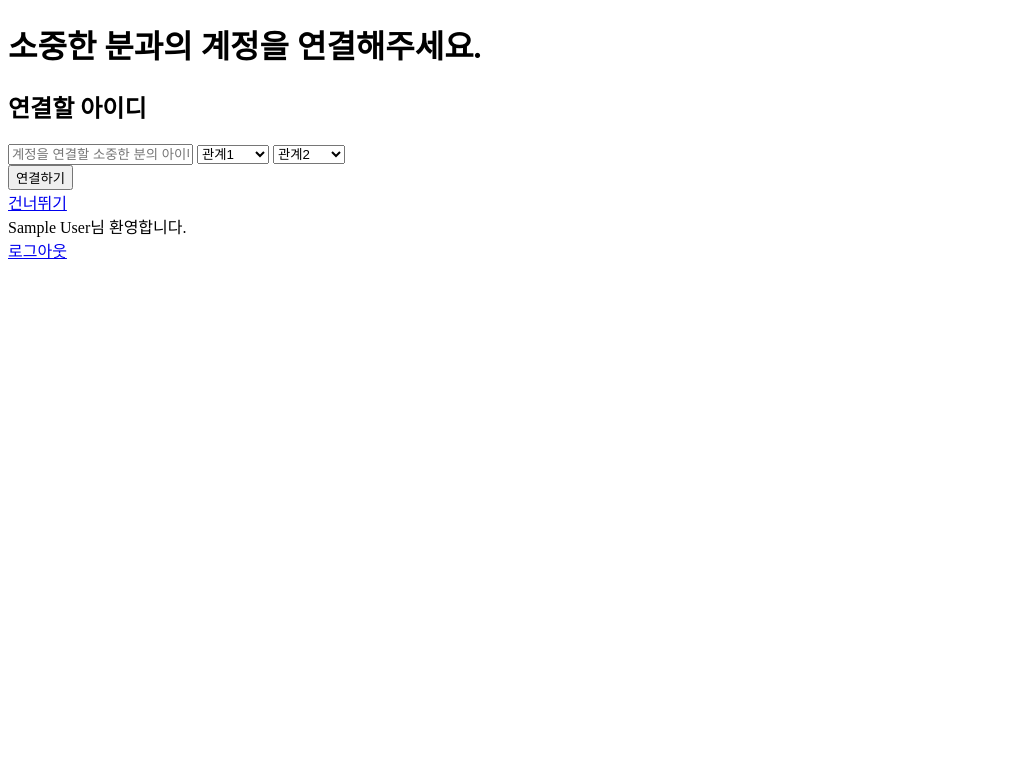
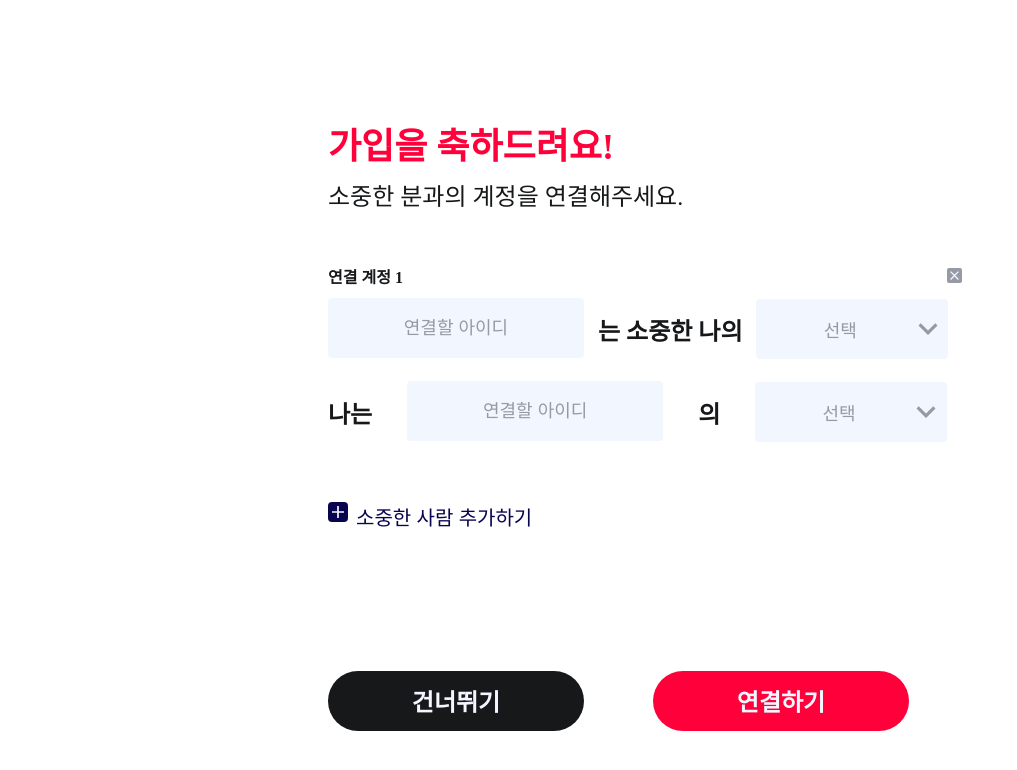
Before and after one commit to Munanhada/Backend, a Django app: page /accounts/accountConnection/ in a window 1280 px wide. Shown: the top 770 px of the page, without its empty margins (0-1017 px from the left). Run offline with Django 4.2, Linux system fonts and the light colour scheme; the visitor is signed in with stand-in values (Sample User, id 1).

Commit message:
accountConnection 페이지(계정 연결) css 파일 수정 필요

```diff
--- a/MOONAN/accounts/views.py
+++ b/MOONAN/accounts/views.py
@@ -128,8 +128,7 @@ def send_connection_request(request):
                 # 필요한 후속 처리 (예: 연결 완료 메시지 표시)
                 return redirect('main')  # 또는 적절한 리다이렉트 경로 설정
     else:
-        # return render(request, 'accounts/accountConnection.html')
-        return render (request, 'connection.html')
+        return render(request, 'accounts/accountConnection.html')
 
 @login_required
 def birth_info_view(request):
--- a/MOONAN/static/css/accountConnection.css
+++ b/MOONAN/static/css/accountConnection.css
@@ -1,5 +1,9 @@
 header>h1 {
     margin: 0;
+}
+
+ header .welcomeText {
+    font-size: 36px;
 }
 
 header>p {
@@ -31,7 +35,7 @@ header>p {
     border-radius: 2px;
     background: var(--1, #959AA4);
     position: absolute;
-    right: 0%;
+    right: 1%;
 }
 
 .selectBox {
@@ -46,15 +50,15 @@ header>p {
     align-items: center;
 }
 
-#famIdField {
-    width: 50%;
+.connectBox .famIdField, .connectBox .famIdField2 {
+    width: 40%;
     text-align: center;
 }
 
-#famIdField::placeholder {
+.connectBox .famIdField::placeholder, .connectBox .famIdField2::placeholder {
     text-align: center;
     color: var(--1, #959AA4);
-    font-size: 15px;
+    font-size: 18px;
     /* font-family: Pretendard;
     font-size: 13px;
     font-style: normal;
@@ -73,7 +77,7 @@ header>p {
 
 .connectIdText {
     color: var(--unnamed, #17181A);
-    /* 메인 제목 볼드 16 */
+    /* 硫붿씤 �쒕ぉ 蹂쇰뱶 16 */
     font-family: Pretendard;
     font-size: 16px;
     font-style: normal;
@@ -82,6 +86,66 @@ header>p {
     margin: 0;
 }
 
+#famRelationship {
+    width: 30%;
+    height: 60px;
+    flex-shrink: 0;
+    border-radius: 4px;
+    background: var(--unnamed, #F2F6FF);
+    border: none;
+    display: flex;
+    /* justify-content: center; */
+    align-items: center;
+    position: relative;
+}
+
+.selectText, .selectText2 {
+    position: absolute;
+    left: 35%;
+    color: var(--1, #959AA4);
+    font-family: Pretendard;
+    font-size: 18px;
+    font-style: normal;
+    font-weight: 400;
+    line-height: normal;
+}
+
+.dropdownImg {
+    position: absolute;
+    right: 1%;
+    width: 38px;
+    height: 38px;
+    flex-shrink: 0;
+    cursor: pointer;
+}
+
+#famRelationship .dropdownBox, #famRelationship .dropdownBox2 {
+    width: 100%;
+    border-radius: 4px;
+    background: var(--2, #E3E9F6);
+    position: absolute;
+    top: 100%;
+    border-top: var(--1, #959AA4);
+    z-index: 1;
+}
+
+.dropdownMenu {
+    padding-left: 0;
+    color: var(--unnamed, #17181A);
+    font-family: Pretendard;
+    font-size: 18px;
+    font-style: normal;
+    font-weight: 400;
+    line-height: normal;
+}
+
+.dropdownMenu li {
+    text-align: center;
+    list-style: none;
+    margin-top: 10px;
+    cursor: pointer;
+    color: var(--unnamed, #17181A);
+}
 
 .addBox {
     margin-top: 1vh;
--- a/MOONAN/static/javascript/accountConnection.js
+++ b/MOONAN/static/javascript/accountConnection.js
@@ -1,22 +1,56 @@
 // 연결할 아이디 추가하기
 let currentConnectionNumber = 1;
+let addedDivs = [];
 function addId() {
     let idBox = document.querySelector(".connectBox");
     let clone = idBox.cloneNode(true);
-    var inputField = clone.querySelectorAll("#famIdField");
-    inputField.forEach(function(inputField) {
+    var inputField = clone.querySelectorAll(".famIdField");
+    let inputField2 = clone.querySelectorAll(".famIdField2");
+    inputField.forEach(function (inputField) {
         inputField.value = "";
+    });
+    inputField2.forEach(function (inputField2) {
+        inputField2.value = "";
     });
     currentConnectionNumber++;
     clone.querySelector(".connectionNumber").textContent = currentConnectionNumber;
 
     let beAdded = document.querySelector(".beAdded");
+    clone.classList.add("addedConnection" + currentConnectionNumber);
     beAdded.appendChild(clone);
+    addedDivs.push(clone);
+
+    let dropdownOptions = clone.querySelectorAll(".dropdownOption");
+    dropdownOptions.forEach(option => {
+        option.classList.remove("selected");
+        option.style.color = "var(--unnamed, #17181A)";
+    });
+
+    let selectedText = clone.querySelector(".selectText");
+    selectedText.textContent = "선택";
+    selectedText.style.color = "#959AA4";
+
+    let clonedropdown = clone.querySelector(".dropdownBox");
+    clonedropdown.style.display = "none";
+
+    let dropdownOption2 = clone.querySelectorAll(".dropdownOption2");
+    dropdownOption2.forEach(option => {
+        option.classList.remove("selected");
+        option.style.color = "var(--unnamed, #17181A)";
+    });
+
+    let selectedText2 = clone.querySelector(".selectText2");
+    selectedText2.textContent = "선택";
+    selectedText2.style.color = "#959AA4";
+
+    let clonedropdown2 = clone.querySelector(".dropdownBox2");
+    clonedropdown2.style.display = "none";
 }
 
-document.getElementById("popUp").style.display = "none";
 
 
+// 팝업 보이기 와 가리기
+document.getElementById("popUp").style.display = "none";
 function skip() {
     let popup = document.getElementById("popUp");
     if (popup.style.display === "none") {
@@ -29,3 +63,151 @@ function closePopup() {
     let popup = document.getElementById("popUp");
     popup.style.display = "none";
 }
+
+// 선택된 요소 색 변경
+// let dropdownOptions = document.querySelectorAll(".dropdownOption");
+// let selectedText = document.querySelector(".selectText")
+// dropdownOptions.forEach(option => {
+//     option.addEventListener('click', function() {
+//         if (!option.classList.contains("selected")) { // 이미 선택되지 않은 경우에만 처리
+//             dropdownOptions.forEach(otherOption => {
+//                 otherOption.classList.remove("selected"); // 다른 항목들의 선택 클래스 제거
+//                 otherOption.style.color = "var(--unnamed, #17181A)"; // 다른 항목들의 색상 원래대로 변경
+//             });
+
+//             option.classList.add("selected"); // 선택한 항목에 선택 클래스 추가
+//             option.style.color = "#FF003A"; // 선택한 항목의 색상 변경
+//             selectedText.textContent = option.textContent;
+//             selectedText.style.color = "#17181A";
+//         }
+//     });
+// });
+
+
+// let dropdownOptions2 = document.querySelectorAll(".dropdownOption2");
+// let selectedText2 = document.querySelector(".selectText2")
+// dropdownOptions2.forEach(option2 => {
+//     option2.addEventListener('click', function () {
+//         if (!option2.classList.contains("selected")) { // 이미 선택되지 않은 경우에만 처리
+//             dropdownOptions2.forEach(otherOption2 => {
+//                 otherOption2.classList.remove("selected"); // 다른 항목들의 선택 클래스 제거
+//                 otherOption2.style.color = "var(--unnamed, #17181A)"; // 다른 항목들의 색상 원래대로 변경
+//             });
+
+//             option2.classList.add("selected"); // 선택한 항목에 선택 클래스 추가
+//             option2.style.color = "#FF003A"; // 선택한 항목의 색상 변경
+//             selectedText2.textContent = option2.textContent;
+//             selectedText2.style.color = "#17181A";
+//         }
+//     });
+// });
+
+// 드랍다운 표시
+let dropdown = document.querySelector(".dropdownBox");
+dropdown.style.display = "none";
+function showDropdown(dropdownImg) {
+    let dropdownBox = dropdownImg.nextElementSibling;
+
+    if (dropdownBox.style.display === "none") {
+        dropdownBox.style.display = "block";
+    } else {
+        dropdownBox.style.display = "none";
+    }
+
+    let dropdownOptions = document.querySelectorAll(".dropdownOption");
+    let selectedText = dropdownImg.parentElement.querySelector(".selectText"); // 수정된 부분
+    dropdownOptions.forEach(option => {
+        option.addEventListener('click', function () {
+            if (!option.classList.contains("selected")) {
+                let parentBox = option.closest(".connectBox"); // 수정된 부분
+                let parentSelectedText = parentBox.querySelector(".selectText"); // 수정된 부분
+
+                dropdownOptions.forEach(otherOption => {
+                    otherOption.classList.remove("selected");
+                    otherOption.style.color = "var(--unnamed, #17181A)";
+                });
+
+                option.classList.add("selected");
+                option.style.color = "#FF003A";
+                selectedText.textContent = option.textContent;
+                selectedText.style.color = "#17181A";
+
+                parentSelectedText.textContent = option.textContent; // 수정된 부분
+                parentSelectedText.style.color = "#17181A"; // 수정된 부분
+            }
+        });
+    });
+
+    for (let i = 0; i<addedDivs.length; i++) {
+        let cloneSelctedTextDiv = addedDivs[i];
+        let cloneSelctedText = cloneSelctedTextDiv.querySelector(".selectText");
+        let cloneDropdownOption = cloneSelctedTextDiv.querySelectorAll(".dropdownOption");
+        cloneDropdownOption.forEach(menu => {
+            menu.addEventListener('click', function () {
+                cloneSelctedText.textContent = menu.textContent;
+                cloneSelctedText.style.color = "#17181A";
+            })
+        })
+    }
+}
+
+let dropdown2 = document.querySelector(".dropdownBox2");
+dropdown2.style.display = "none";
+function showDropdown2(dropdownImg2) {
+    let dropdownBox = dropdownImg2.nextElementSibling;
+
+    if (dropdownBox.style.display === "none") {
+        dropdownBox.style.display = "block";
+    }
+    else {
+        dropdownBox.style.display = "none";
+    }
+    let dropdownOptions2 = document.querySelectorAll(".dropdownOption2");
+    let selectedText2 = dropdownImg2.parentElement.querySelector(".selectText2"); // 수정된 부분
+    dropdownOptions2.forEach(option2 => {
+        option2.addEventListener('click', function () {
+            if (!option2.classList.contains("selected")) {
+                let parentBox = option2.closest(".connectBox"); // 수정된 부분
+                let parentSelectedText = parentBox.querySelector(".selectText2"); // 수정된 부분
+
+                dropdownOptions2.forEach(otherOption2 => {
+                    otherOption2.classList.remove("selected");
+                    otherOption2.style.color = "var(--unnamed, #17181A)";
+                });
+
+                option2.classList.add("selected");
+                option2.style.color = "#FF003A";
+                selectedText2.textContent = option2.textContent;
+                selectedText2.style.color = "#17181A";
+
+                parentSelectedText.textContent = option2.textContent; // 수정된 부분
+                parentSelectedText.style.color = "#17181A"; // 수정된 부분
+            }
+        });
+    });
+
+    for (let i = 0; i<addedDivs.length; i++) {
+        let cloneSelctedTextDiv2 = addedDivs[i];
+        let cloneSelctedText2 = cloneSelctedTextDiv2.querySelector(".selectText2");
+        let cloneDropdownOption2 = cloneSelctedTextDiv2.querySelectorAll(".dropdownOption2");
+        cloneDropdownOption2.forEach(menu => {
+            menu.addEventListener('click', function () {
+                cloneSelctedText2.textContent = menu.textContent;
+                cloneSelctedText2.style.color = "#17181A";
+            })
+        })
+    }
+}
+
+// 연결할 아이디 받아오기
+function cloneFamId(inputField) {
+    let famId = document.querySelector(".famIdField").value;
+    let famId2 = document.querySelector(".famIdField2");
+    famId2.value = famId;
+    for (let i = 0; i < addedDivs.length; i++) {
+        let currentDiv = addedDivs[i];
+        let cloneFamId = currentDiv.querySelector(".famIdField").value;
+        let cloneFamId2 = currentDiv.querySelector(".famIdField2");
+        cloneFamId2.value = cloneFamId;
+    }
+}
--- a/MOONAN/templates/accounts/accountConnection.html
+++ b/MOONAN/templates/accounts/accountConnection.html
@@ -1,4 +1,6 @@
 {% load static %}
+</html>
+
 <!DOCTYPE html>
 <html lang="en">
 
@@ -13,28 +15,80 @@
 <body>
     <div class="mainFrame">
         <header>
-            <h1>가입을 축하드려요!</h1>
+            <h1 class="welcomeText">가입을 축하드려요!</h1>
             <p class="toConnectText">소중한 분과의 계정을 연결해주세요.</p>
         </header>
         <form action="" class="join" method="POST">
             {% csrf_token %}
-            <div class="idBox">
-                <p class="mainText">내 아이디</p>
-                <input type="text" name="id" placeholder="당신의 아이디를 입력해주세요." id="idFeild">
-            </div>
-            <div class="connectIdBox">
-                <p class="mainText">연결할 아이디 <span class="connectionNumber">1</span> </p>
-                <input type="text" placeholder="계정을 연결할 소중한 분의 아이디를 입력해주세요." id="idFeild">
+            <div class="connectBox">
+                <div class="connectIdBox">
+                    <div class="numberAndImgBox">
+                        <p class="connectIdText">연결 계정 <span class="connectionNumber">1</span> </p>
+                        <img src="/static/image/Clear.svg" alt="삭제 이미지" class="clearImg">
+                    </div>
+                    <div class="selectBox">
+                        <input type="text" placeholder="연결할 아이디" class="famIdField" oninput="cloneFamId(this)">
+                        <p class="selectBoxText">는 소중한 나의</p>
+                        <div id="famRelationship">
+                            <p class="selectText">선택</p>
+                            <img src="/static/image/Navigate before.svg" alt="드랍다운 이미지" class="dropdownImg" onclick="showDropdown(this)">
+                            <div class="dropdownBox">
+                                <ul class="dropdownMenu">
+                                    <li class="dropdownOption">엄마</li>
+                                    <li class="dropdownOption">아빠</li>
+                                    <li class="dropdownOption">할머니</li>
+                                    <li class="dropdownOption">할아버지</li>
+                                    <li class="dropdownOption">딸</li>
+                                    <li class="dropdownOption">아들</li>
+                                    <li class="dropdownOption">손녀</li>
+                                    <li class="dropdownOption">손자</li>
+                                </ul>
+                            </div>
+                        </div>
+                    </div>
+                    <div class="selectBox2">
+                        <p class="selectBoxText">나는</p>
+                        <input type="text" placeholder="연결할 아이디" class="famIdField2">
+                        <p class="selectBoxText">의</p>
+                        <div id="famRelationship">
+                            <p class="selectText2">선택</p>
+                            <img src="/static/image/Navigate before.svg" alt="드랍다운 이미지" class="dropdownImg" onclick="showDropdown2(this)">
+                            <div class="dropdownBox2">
+                                <ul class="dropdownMenu">
+                                    <li class="dropdownOption2">엄마</li>
+                                    <li class="dropdownOption2">아빠</li>
+                                    <li class="dropdownOption2">할머니</li>
+                                    <li class="dropdownOption2">할아버지</li>
+                                    <li class="dropdownOption2">딸</li>
+                                    <li class="dropdownOption2">아들</li>
+                                    <li class="dropdownOption2">손녀</li>
+                                    <li class="dropdownOption2">손자</li>
+                                </ul>
+                            </div>
+                        </div>
+                    </div>
+                </div>
             </div>
             <div class="beAdded"></div>
             <div class="addBox">
                 <img src="/static/image/addButton.svg" alt="추가 버튼 이미지" class="addImg" onclick="addId()">
                 <p class="addText" onclick="addId()">소중한 사람 추가하기</p>
             </div>
-            <div class="buttonBox">
-                <button type="submit" class="joinButton">연결하기</button>
+            <div class="optionBox">
+                <div class="skipBox">
+                    <button class="skipButton" onclick="skip()">건너뛰기</button>
+                </div>
+                <div class="connectBox">
+                    <button type="submit" class="connectButton">연결하기</button>
+                </div>
             </div>
         </form>
+        <div class="popup" id="popUp">
+            <p class="popupContent">지금 건너뛰기 할 경우 <br>계정 연결이 진행되지 않습니다.</p>
+            <div class="confirmBox">
+                <button class="confirmButton" onclick="closePopup()">확인</button>
+            </div>
+        </div>
     </div>
 
     <script src="/static/javascript/accountConnection.js"></script>
```
Also changed, not shown: MOONAN/static/image/Navigate before.svg (added), MOONAN/static/image/bad.svg (added), MOONAN/static/image/good.svg (added), MOONAN/static/image/okay.svg (added), MOONAN/static/image/soso.svg (added), MOONAN/static/image/worse.svg (added), MOONAN/static/image/문안하다 로고.png (added), 2 other files.
